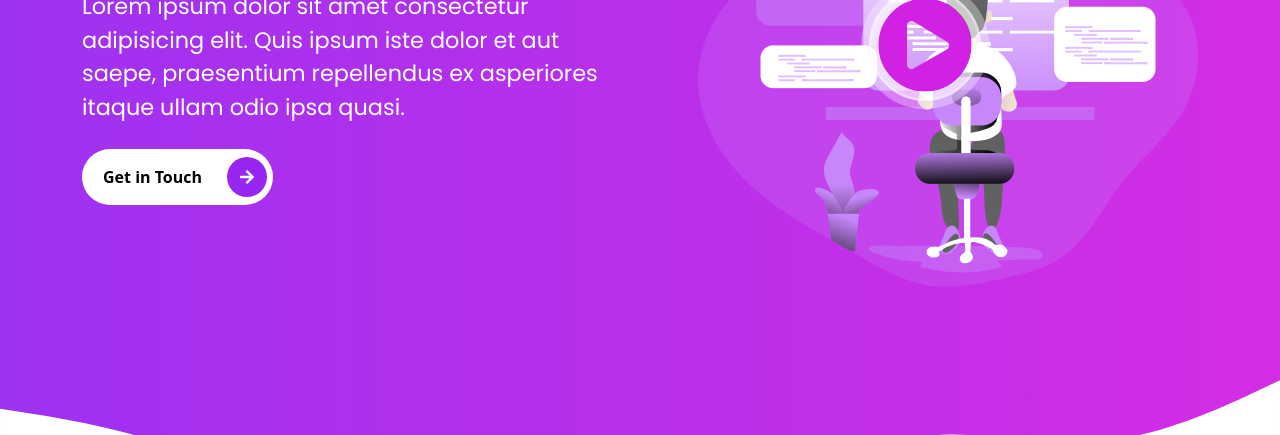
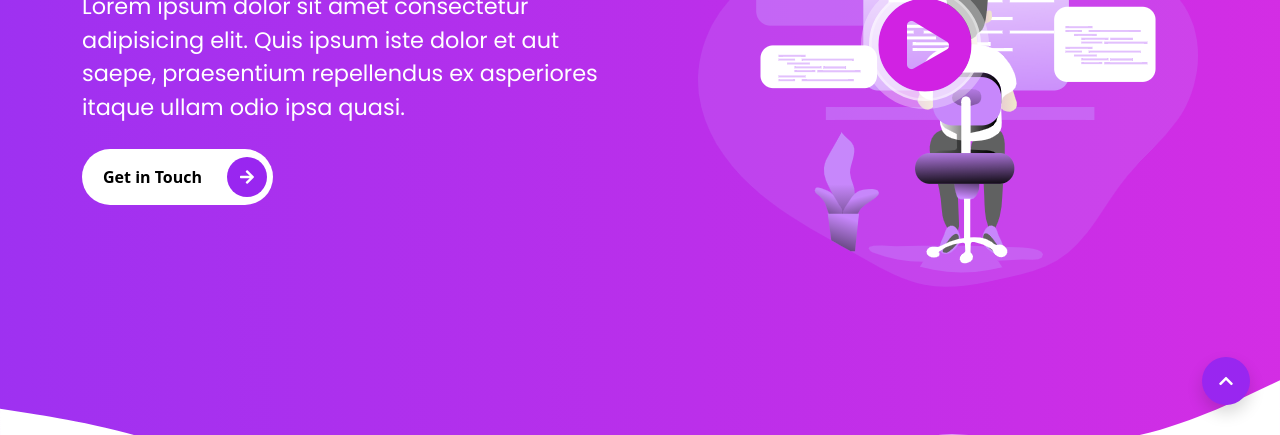
Before and after one commit to makisa99/bootstrap5-sass-practice, a website: page index.html in a window 1280 px wide. Shown: the part 365-800 px from the top of the page. Drawn offline with Linux system fonts and the light colour scheme.

Commit message:
back-to-top-finished
completed css

```diff
--- a/index.html
+++ b/index.html
@@ -824,7 +824,7 @@
 </footer>
 
 <!-- Back to the top -->
-<a href="#" class="shadow btn-primary rounded-circle">
+<a href="#" class="shadow btn-primary rounded-circle back-to-top">
     <i class="fas fa-chevron-up">
 
     </i>
--- a/scss/sections/_footer.scss
+++ b/scss/sections/_footer.scss
@@ -105,4 +105,16 @@
 
 // Back to top style
 .back-to-top {
+  position: fixed;
+  width: 3rem;
+  height: 3rem;
+  right: 1.875rem;
+  bottom: 1.875rem;
+  z-index: 9999;
+
+  i {
+    color: $white;
+    font-size: 1rem;
+    @include absoluteCenter;
+  }
 }
```
Also changed, not shown: assets/css/style.css, 1 other file.
